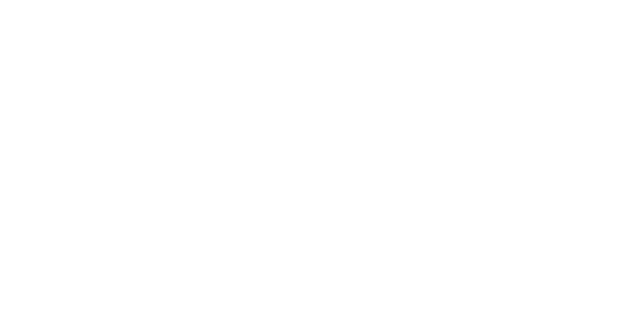
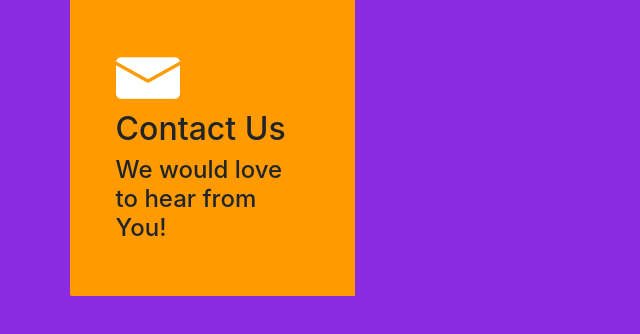
Before and after one commit to RaimondasTvaska/Project1, a plain HTML site: page index.html in a window 1280 px wide. Shown: the whole page, without its empty margins (0-640 px from the left). Drawn offline with nearby package versions, Linux system fonts and the light colour scheme.

Commit message:
Ver.01
Pradetas darbas

```diff
--- a/index.html
+++ b/index.html
@@ -5,10 +5,23 @@
     <meta http-equiv="X-UA-Compatible" content="IE=edge">
     <meta name="viewport" content="width=device-width, initial-scale=1.0">
     <link rel="stylesheet" href="https://maxcdn.bootstrapcdn.com/bootstrap/4.0.0/css/bootstrap.min.css" integrity="sha384-Gn5384xqQ1aoWXA+058RXPxPg6fy4IWvTNh0E263XmFcJlSAwiGgFAW/dAiS6JXm" crossorigin="anonymous">
-<link rel="stylesheet" href="main.css">
+    <link rel="stylesheet" href="./main.css">
     <title>Document</title>
+
+
 </head>
 <body>
+    <div class="container contacts">
+        <div class="row">
+            <div class="col-md-3">
+                <div class="contact-info">
+                    <img src="./contact-image.png" alt="contact-image">
+                    <h2>Contact Us</h2>
+                    <h4>We would love to hear from You!</h4>
+                </div>
+            </div>
+        </div>
+    </div>
 
 </body>
 </html>
--- a/main.css
+++ b/main.css
@@ -1,3 +1,12 @@
-.rounded-right{
+body{
+    background-color: blueviolet;
+}
+
+.col-md-3{
+    background-color: #FF9B00;
+    padding: 4%;
+    border-bottom-left-radius: 2px;
+    flex: 0 0 25%;
+    max-width: 25%;
 
 }
```
Also changed, not shown: contact-image.png (added).
